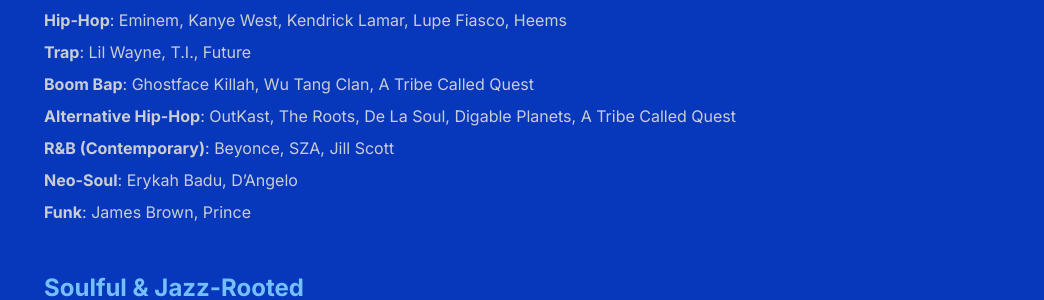
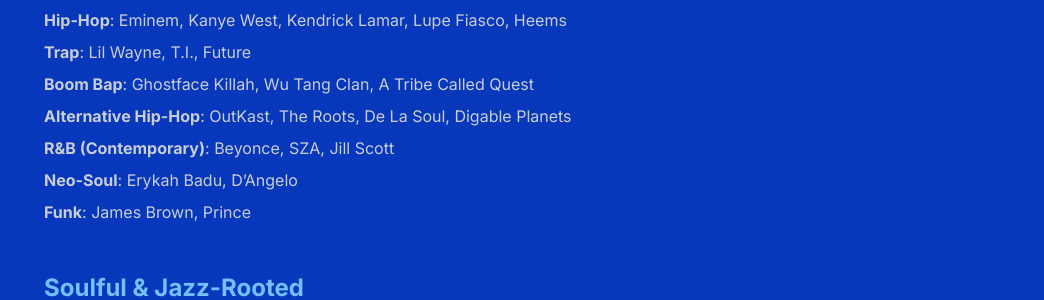
Before and after one commit to shihankanungo/shihankanungo.github.io, a Jekyll site: the page built from music-recs.md, in a window 1280 px wide and 900 px high, scrolled down 1665 px. Shown: the part 154-454 px from the top of the window, without its empty margins (236-1280 px from the left). Built offline with Jekyll 4.4.1, drawn with Linux system fonts in a browser that asks for light colours.

Commit message:
Update music-recs.md

```diff
--- a/music-recs.md
+++ b/music-recs.md
@@ -42,7 +42,7 @@
 **Hip-Hop**: Eminem, Kanye West, Kendrick Lamar, Lupe Fiasco, Heems  <br>
 **Trap**: Lil Wayne, T.I., Future  <br>
 **Boom Bap**: Ghostface Killah, Wu Tang Clan, A Tribe Called Quest  <br>
-**Alternative Hip-Hop**: OutKast, The Roots, De La Soul, Digable Planets, A Tribe Called Quest  <br>
+**Alternative Hip-Hop**: OutKast, The Roots, De La Soul, Digable Planets  <br>
 **R&B (Contemporary)**: Beyonce, SZA, Jill Scott  <br>
 **Neo-Soul**: Erykah Badu, D’Angelo  <br>
 **Funk**: James Brown, Prince  <br>
```
